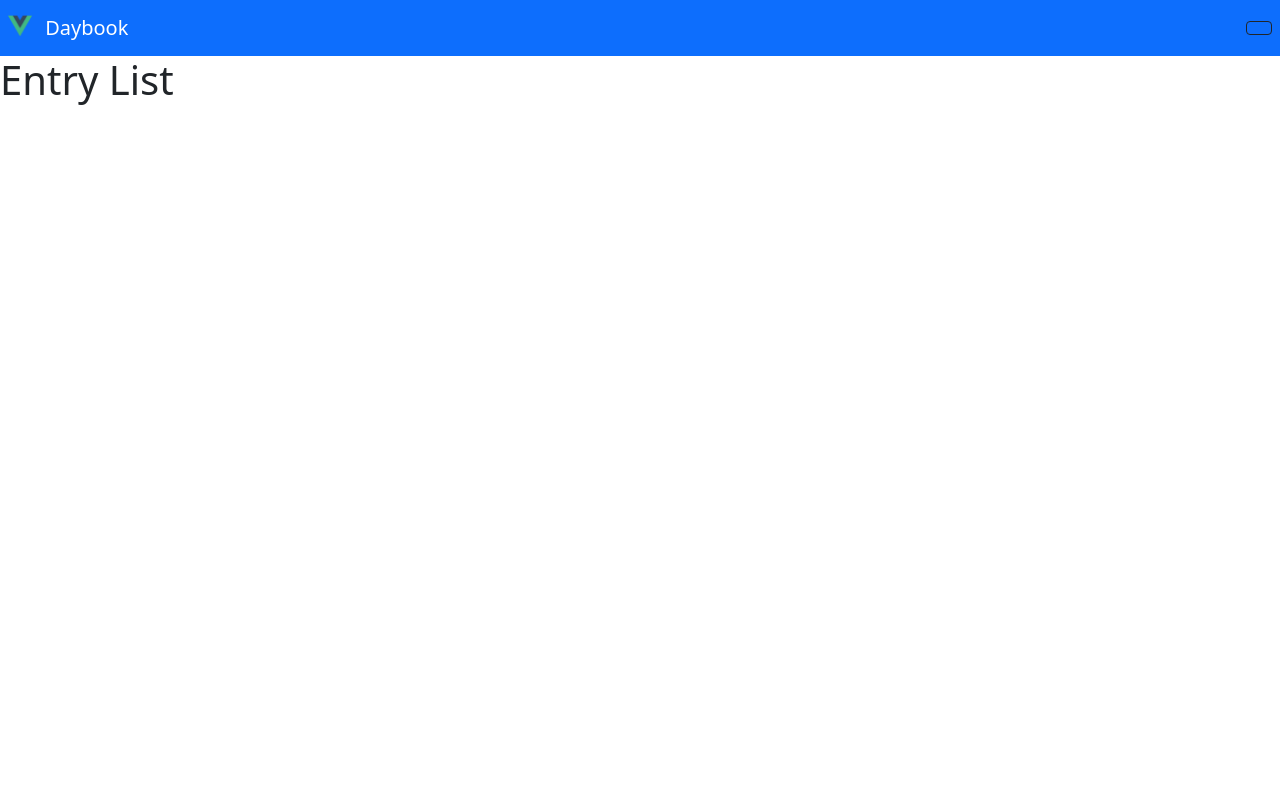
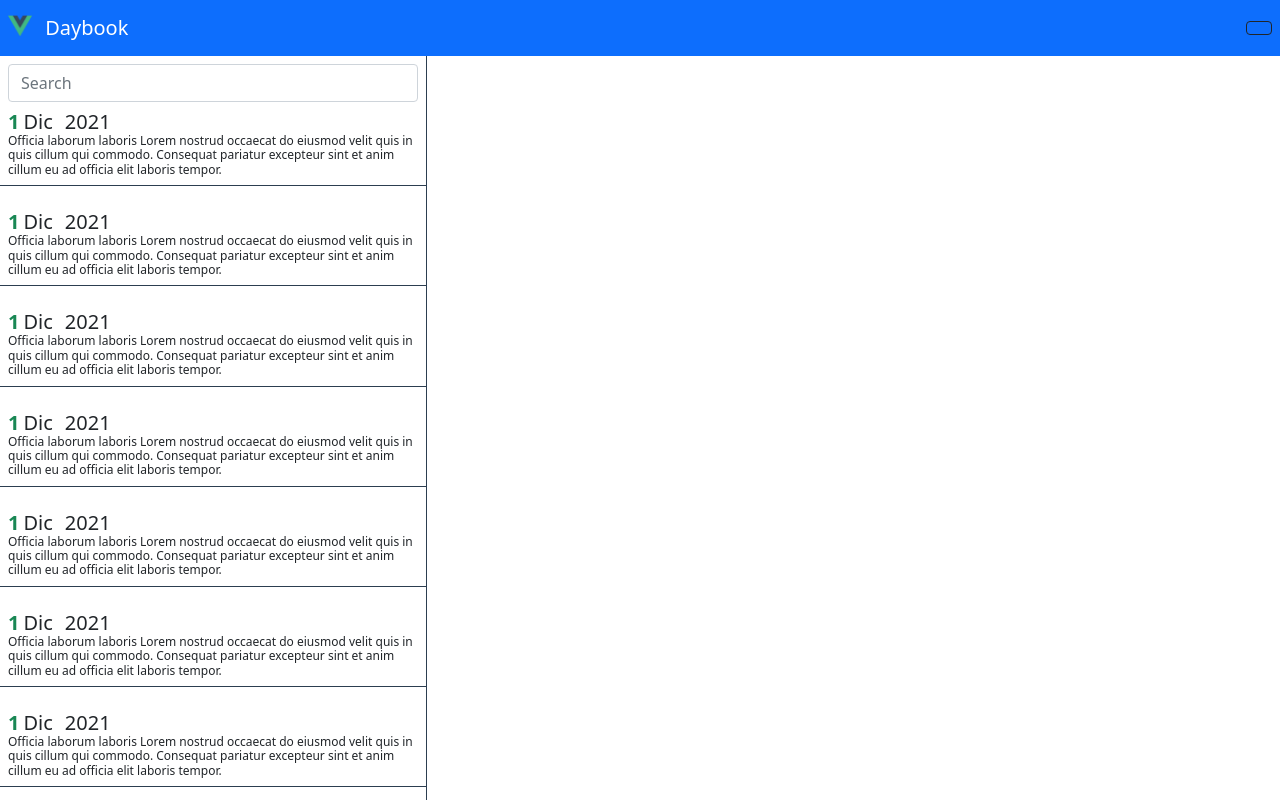
Before and after one commit to vlltr/Journal-App, a Vue app: page / in a window 1280 px wide. Both pictures are taken after a click on the button "Success". Built offline with nearby package versions, Linux system fonts and the light colour scheme; the HTML template or start-up script is replaced by a standard one.

Commit message:
Se Modifican componentes de entrada de lista

```diff
--- /dev/null
+++ b/src/modules/daybook/components/Entry.vue
@@ -0,0 +1,36 @@
+<template>
+  <div class="entry-container mb-3 pointer p-2">
+      <!--Title-->
+      <div class="entry-title d-flex">
+        <span class="text-success fs-5 fw-bold">1</span>
+        <span class="mx-1 fs-5">Dic</span>
+        <span class="mx-2 fs-5 fw-light">2021</span>
+      </div>
+
+      <div class="entry-description">
+          Officia laborum laboris Lorem nostrud occaecat do eiusmod velit quis in quis cillum qui commodo. Consequat pariatur excepteur sint et anim cillum eu ad officia elit laboris tempor.
+      </div>
+  </div>
+</template>
+
+<script>
+export default {
+
+}
+</script>
+
+<style lang="scss" scoped>
+.entry-container {
+    border-bottom: 1px solid #2c3e50;
+    transition: 0.2s all ease-in;
+
+    &:hover{
+        background: lighten($color: grey, $amount: 45);
+        transition: 0.2s all ease-in;
+    }
+
+    .entry-description {
+        font-size: 12px;
+    }
+}
+</style>
--- a/src/modules/daybook/components/EntryList.vue
+++ b/src/modules/daybook/components/EntryList.vue
@@ -1,13 +1,40 @@
 <template>
-  <h1>Entry List</h1>
+  <div class="entry-list-container">
+      <div class="px-2 pt-2">
+          <input
+            type="text"
+            class="form-control"
+            placeholder="Search"
+          >
+      </div>
+
+      <div class="entry-scroll-area">
+          <h2
+            v-for="item in 10"
+            :key="item"
+          >
+          <Entry />
+          </h2>
+      </div>
+  </div>
 </template>
 
 <script>
+import { defineAsyncComponent } from 'vue'
 export default {
-
+    components: {
+        Entry: defineAsyncComponent(() => import('./Entry.vue') ),
+    }
 }
 </script>
 
-<style>
-
+<style lang="scss" scoped>
+.entry-list-container{
+    border-right: 1px solid #2c3e50;
+    height: calc( 100vh - 56px );
+}
+.entry-scroll-area{
+    height: calc( 100vh - 110px );
+    overflow: scroll;
+}
 </style>
--- a/src/styles/styles.scss
+++ b/src/styles/styles.scss
@@ -16,4 +16,8 @@ $theme-colors: (
 @import "node_modules/bootstrap/scss/variables";
 @import "node_modules/bootstrap/scss/mixins";
 @import "node_modules/bootstrap/scss/root";
-@import 'node_modules/bootstrap/scss/bootstrap.scss'
+@import 'node_modules/bootstrap/scss/bootstrap.scss';
+
+.pointer {
+  cursor: pointer;
+}
```
